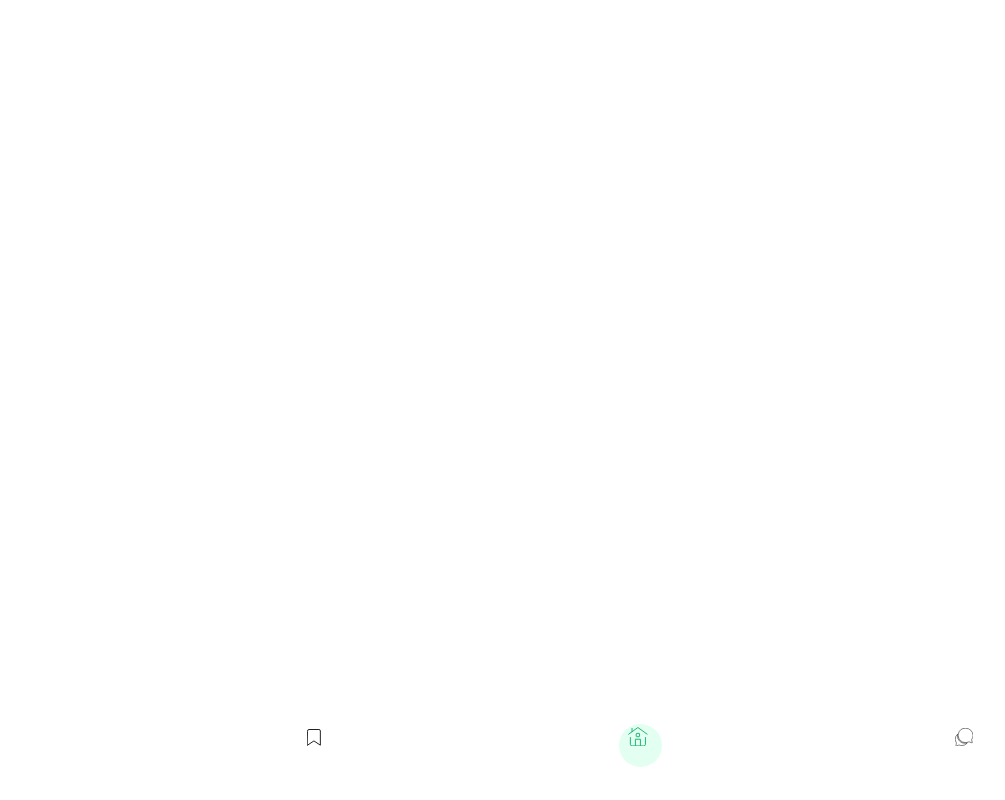
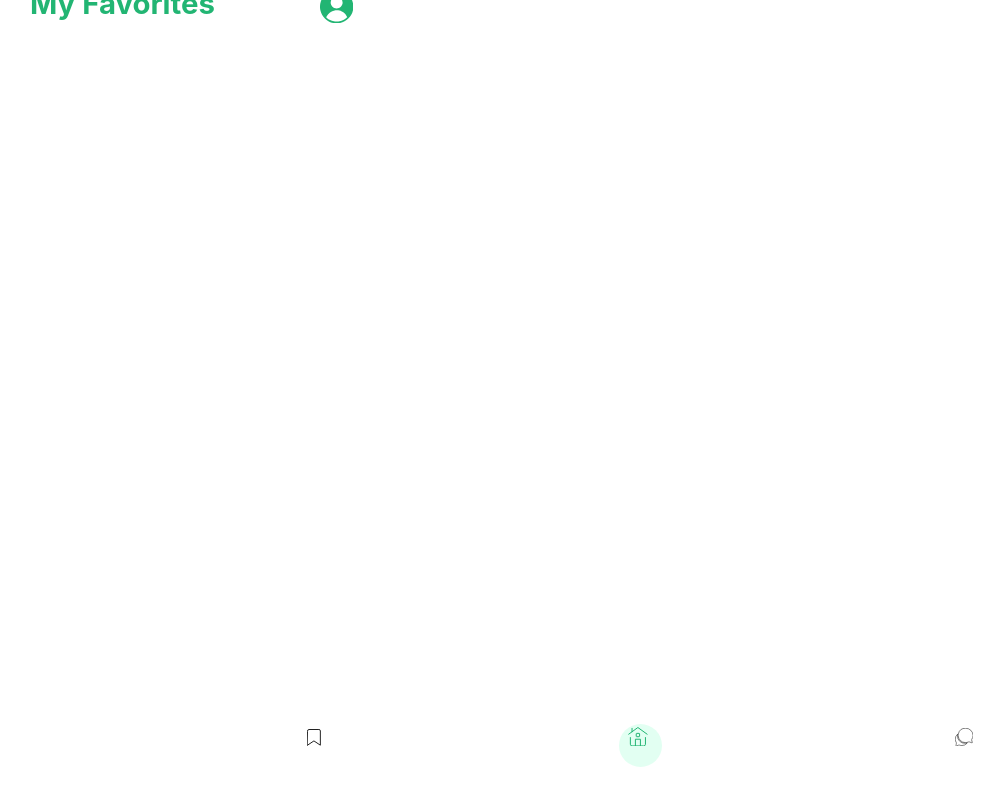
Before and after one commit to AvivCohenbs/reSApes, a React (Create React App) app: page /Favorites in a window 1280 px wide. Shown: the whole page, without its empty margins (0-1005 px from the left). Built offline with nearby package versions, Linux system fonts and the light colour scheme; a web font is replaced by a local one.

Commit message:
started favorites page - header and user icon

```diff
--- a/src/pages/Favorites.css
+++ b/src/pages/Favorites.css
@@ -0,0 +1,21 @@
+.bookmark-header {
+  display: flex;
+  flex-direction: column;
+  position: relative;
+  left: 30px;
+  bottom: 670px;
+}
+
+.main-title {
+  color: #22b573;
+  font-size: 22pt;
+  padding-bottom: 2px;
+  font-weight: bold;
+  position: relative;
+}
+
+.user-favorites {
+  position: relative;
+  left: 290px;
+  top: 7px;
+}
--- a/src/pages/Favorites.js
+++ b/src/pages/Favorites.js
@@ -1,6 +1,17 @@
 import "./Favorites.css";
+import { ReactComponent as ProfileGreen } from "./ProfileGreen.svg";
+import { Link } from "react-router-dom";
 
 function Favorites() {
-  return <div></div>;
+  return (
+    <div className="bookmark-header">
+      <div className="main-title">My Favorites</div>
+      <div className="user-favorites">
+        <Link to="/Profile">
+          <ProfileGreen />
+        </Link>
+      </div>
+    </div>
+  );
 }
 export default Favorites;
```
Also changed, not shown: src/pages/ProfileGreen.svg (added).
